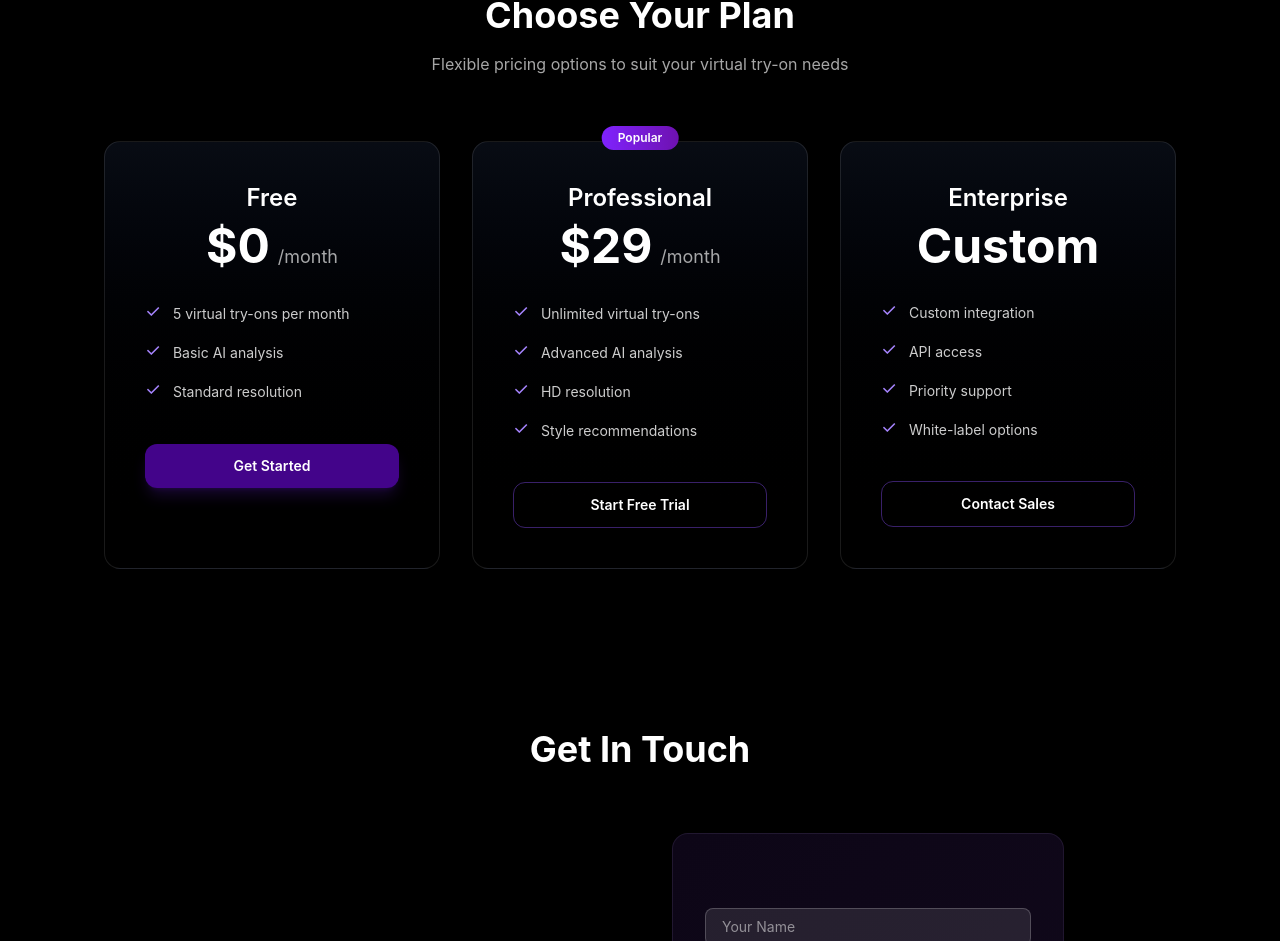
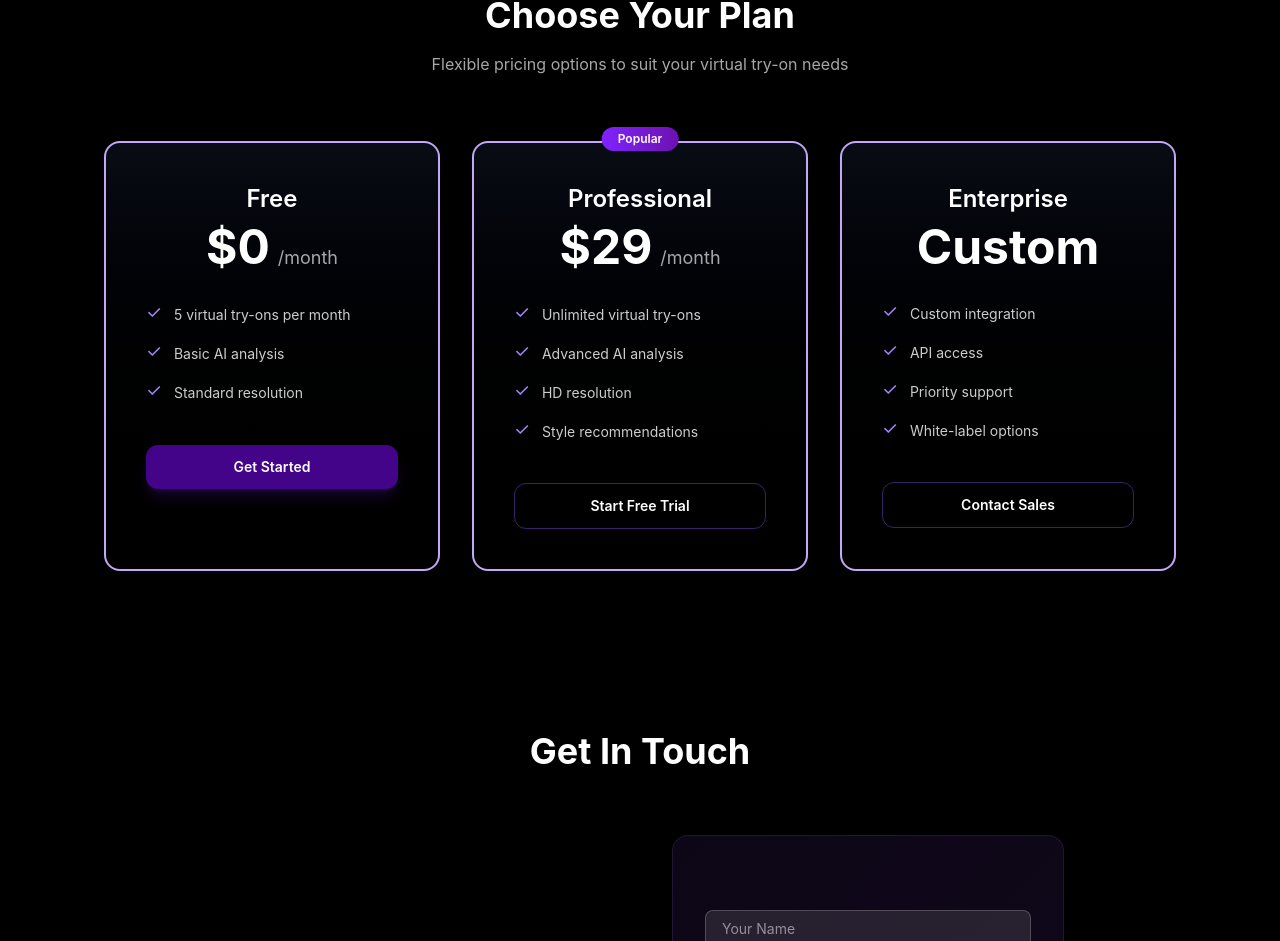
Before and after one commit to sondoscomma/AURAAI, a React (Vite) app in the folder aura-ai-ui/: page / in a window 1280 px wide. Shown: the part 1809-2750 px from the top of the page. Built offline with nearby package versions, Linux system fonts and the light colour scheme.

Commit message:
home page route

```diff
--- a/aura-ai-ui/src/components/Pricing.tsx
+++ b/aura-ai-ui/src/components/Pricing.tsx
@@ -75,11 +75,14 @@ export default function Pricing(): JSX.Element {
               key={index}
               className="
                 relative flex-1 max-w-sm
-                border border-white/10 rounded-2xl
+                rounded-2xl
                 bg-gradient-to-b from-gray-900/50 to-black
                 p-8 lg:p-10
                 transition-all duration-300 hover:border-violet-500/50
               "
+              style={{
+                border: "2px solid #C6A6F7"
+              }}
             >
               {/* "Popular" Badge */}
               {plan.badge && (
```
